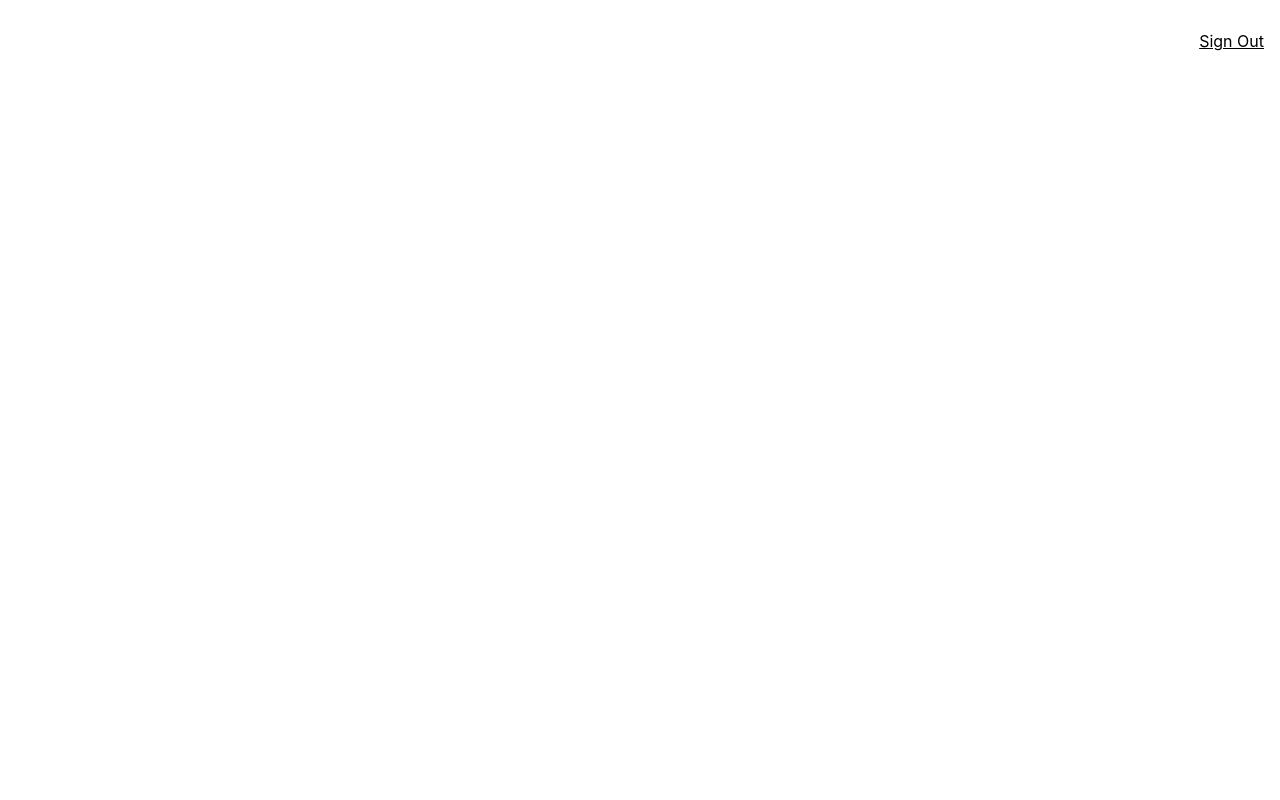
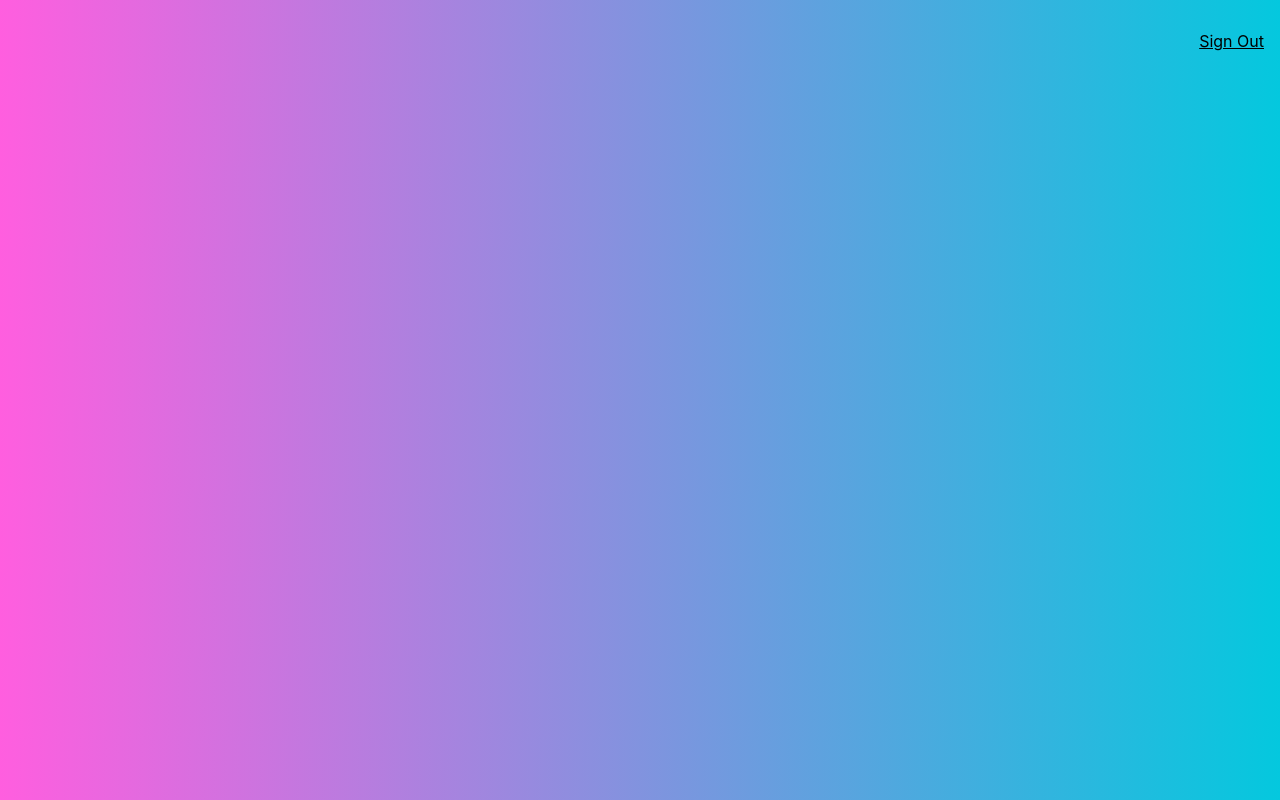
Before and after one commit to SadeJoseph/facerecognition, a React (Create React App) app: page / in a window 1280 px wide. Built offline with nearby package versions, Linux system fonts and the light colour scheme.

Commit message:
background

```diff
--- a/src/index.css
+++ b/src/index.css
@@ -5,7 +5,10 @@ body {
     sans-serif;
   -webkit-font-smoothing: antialiased;
   -moz-osx-font-smoothing: grayscale;
+    background: linear-gradient(89deg, #FF5EDF 0%, #04C8DE 100%);
 }
+
+
 
 code {
   font-family: source-code-pro, Menlo, Monaco, Consolas, 'Courier New',
```
